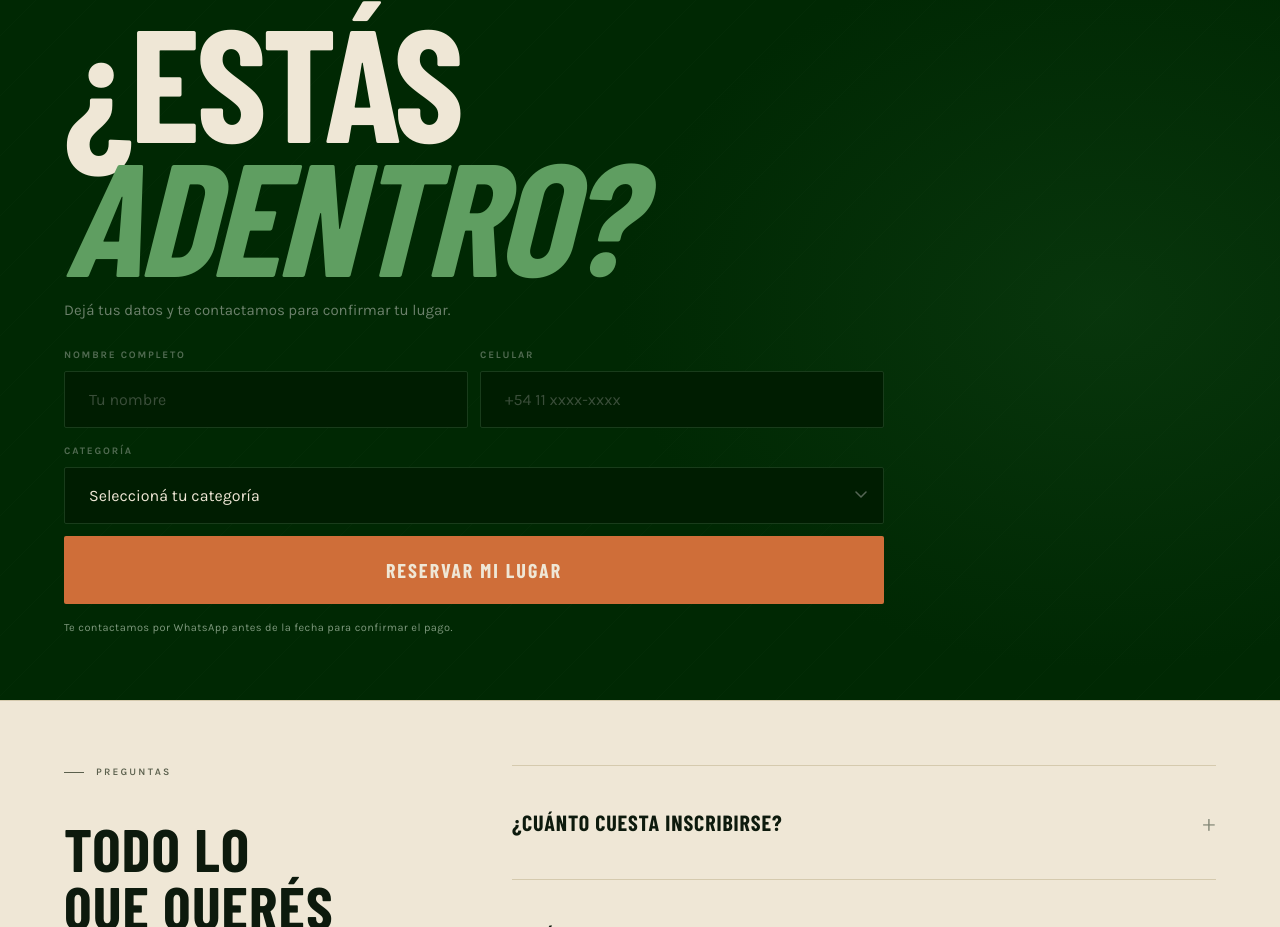
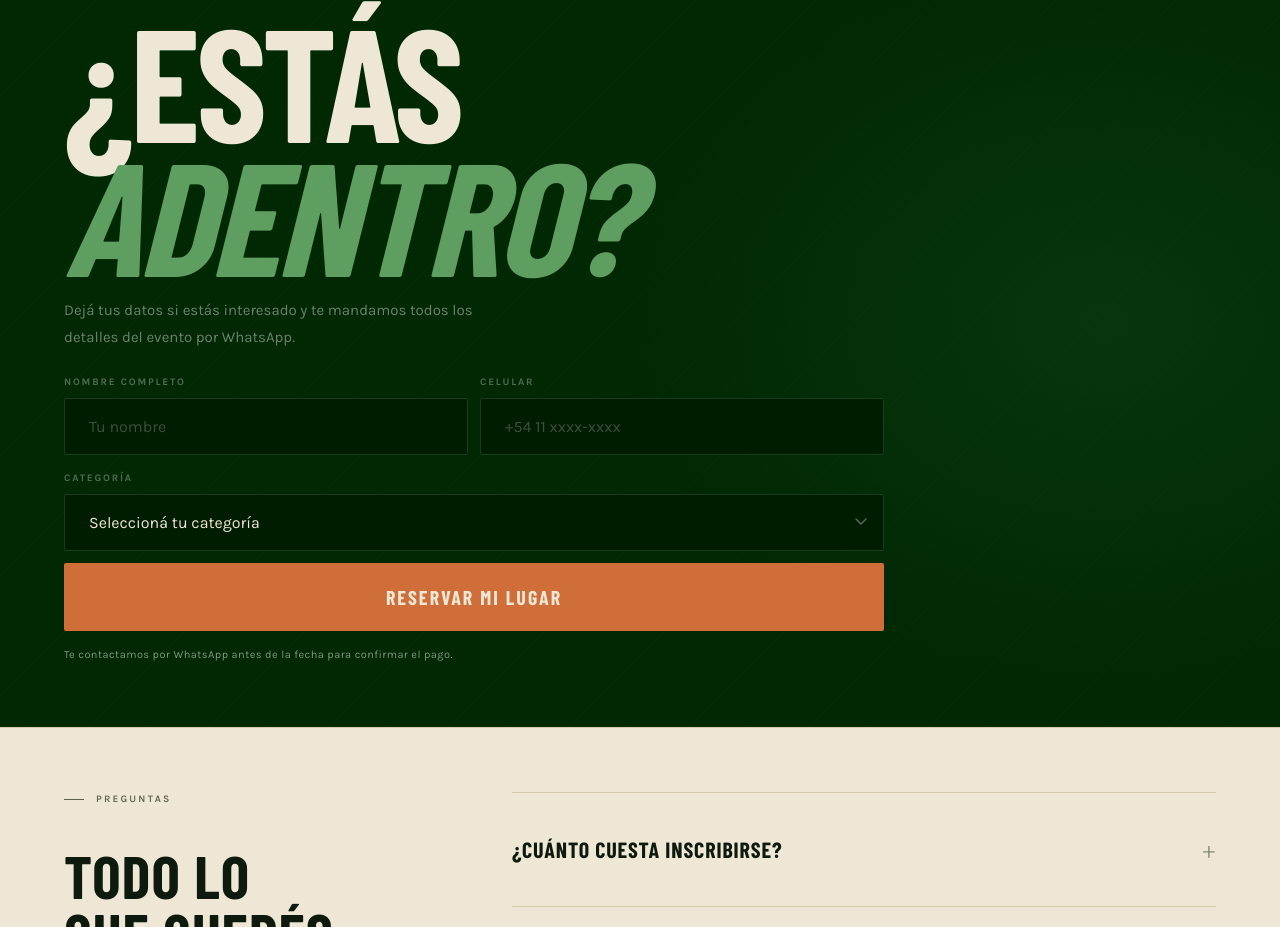
Before and after one commit to patogule/La-Bandeja, a website: page projects/landing/index.html in a window 1280 px wide. Shown: the part 4314-5241 px from the top of the page. Drawn offline with nearby package versions, Linux system fonts and the light colour scheme; a web font is replaced by a local one.

Commit message:
landing: aclarar que los detalles del evento se envian por WhatsApp

```diff
--- a/projects/landing/index.html
+++ b/projects/landing/index.html
@@ -1355,7 +1355,7 @@
       <div class="final-inner">
         <span class="final-eyebrow reveal">3er edición · Mayo 2026</span>
         <h2 class="final-title reveal d1">¿Estás<br><em>adentro?</em></h2>
-        <p class="final-body reveal d2">Dejá tus datos y te contactamos para confirmar tu lugar.</p>
+        <p class="final-body reveal d2">Dejá tus datos si estás interesado y te mandamos todos los detalles del evento por WhatsApp.</p>
 
         <form class="inscription-form reveal d3" id="form-inscripcion" novalidate>
           <div class="form-row">
```
